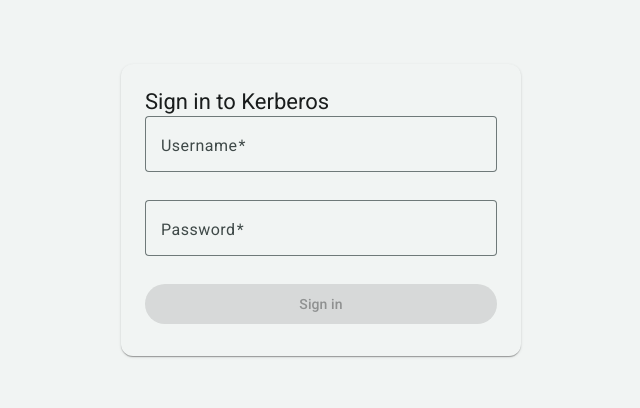
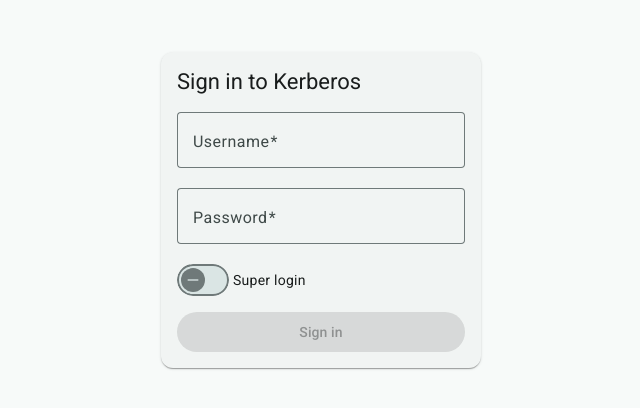
Before and after one commit to trebent/kerberos-fe, an Angular app: page /login in a window 1280 px wide. Shown: the part 190-598 px from the top of the page, without its empty margins (319-959 px from the left). Built offline with nearby package versions, Linux system fonts and the light colour scheme; no server answers.

Commit message:
adjust login screen

```diff
--- a/src/app/features/login/login.component.html
+++ b/src/app/features/login/login.component.html
@@ -1,5 +1,4 @@
-<div class="login-page">
-  <mat-card class="login-card" [class.super-login]="superLogin()">
+<mat-card class="login-card">
   <mat-card-header>
     <mat-card-title>Sign in to Kerberos</mat-card-title>
   </mat-card-header>
@@ -16,10 +15,11 @@
         <input matInput type="password" formControlName="password" autocomplete="current-password" />
       </mat-form-field>
 
+      <mat-slide-toggle formControlName="superLogin">Super login</mat-slide-toggle>
+
       <button mat-flat-button type="submit" class="full-width" [disabled]="form.invalid">
         Sign in
       </button>
     </form>
   </mat-card-content>
 </mat-card>
-</div>
--- a/src/app/features/login/login.component.scss
+++ b/src/app/features/login/login.component.scss
@@ -1,23 +1,23 @@
-.login-page {
+:host {
   min-height: 100vh;
   display: flex;
   align-items: center;
   justify-content: center;
-  background-color: var(--mat-sys-surface-container-low);
+}
+
+mat-card mat-card-header {
+  margin-bottom: 1rem;
+}
+
+mat-slide-toggle {
+  margin-bottom: 1rem;
 }
 
 .login-card {
-  width: 100%;
-  max-width: 400px;
-  padding: 8px;
-}
-
-.login-card.super-login {
-  border: 2px solid var(--mat-sys-tertiary);
+  min-width: 20rem;
 }
 
 .full-width {
+  display: block;
   width: 100%;
-  margin-bottom: 8px;
-  display: block;
 }
--- a/src/app/features/login/login.component.ts
+++ b/src/app/features/login/login.component.ts
@@ -1,7 +1,8 @@
-import { Component, HostListener, inject, signal } from '@angular/core';
+import { Component, inject } from '@angular/core';
 import { FormBuilder, ReactiveFormsModule, Validators } from '@angular/forms';
 import { Router } from '@angular/router';
 import { MatCardModule } from '@angular/material/card';
+import { MatSlideToggleModule } from '@angular/material/slide-toggle';
 import { MatFormFieldModule } from '@angular/material/form-field';
 import { MatInputModule } from '@angular/material/input';
 import { MatButtonModule } from '@angular/material/button';
@@ -17,21 +18,15 @@
     MatFormFieldModule,
     MatInputModule,
     MatButtonModule,
+    MatSlideToggleModule,
   ],
 })
 export class LoginComponent {
   private readonly fb = inject(FormBuilder);
   private readonly router = inject(Router);
 
-  readonly superLogin = signal(false);
-
-  @HostListener('document:keydown.control.m', ['$event'])
-  onSuperLoginToggle(event: Event): void {
-    event.preventDefault();
-    this.superLogin.update(v => !v);
-  }
-
   readonly form = this.fb.nonNullable.group({
+    superLogin: [false],
     username: ['', [Validators.required]],
     password: ['', [Validators.required]],
   });
@@ -40,9 +35,9 @@
 
   submit(): void {
     if (this.form.invalid) return;
-    const { username, password } = this.form.getRawValue();
+    const { superLogin, username, password } = this.form.getRawValue();
 
-    if (this.superLogin()) {
+    if (superLogin) {
       this.authService.superLogin(username, password).subscribe({
         next: () => {
           this.router.navigate(['/']);
```
Lines whose indentation alone changed are shown as unchanged.
